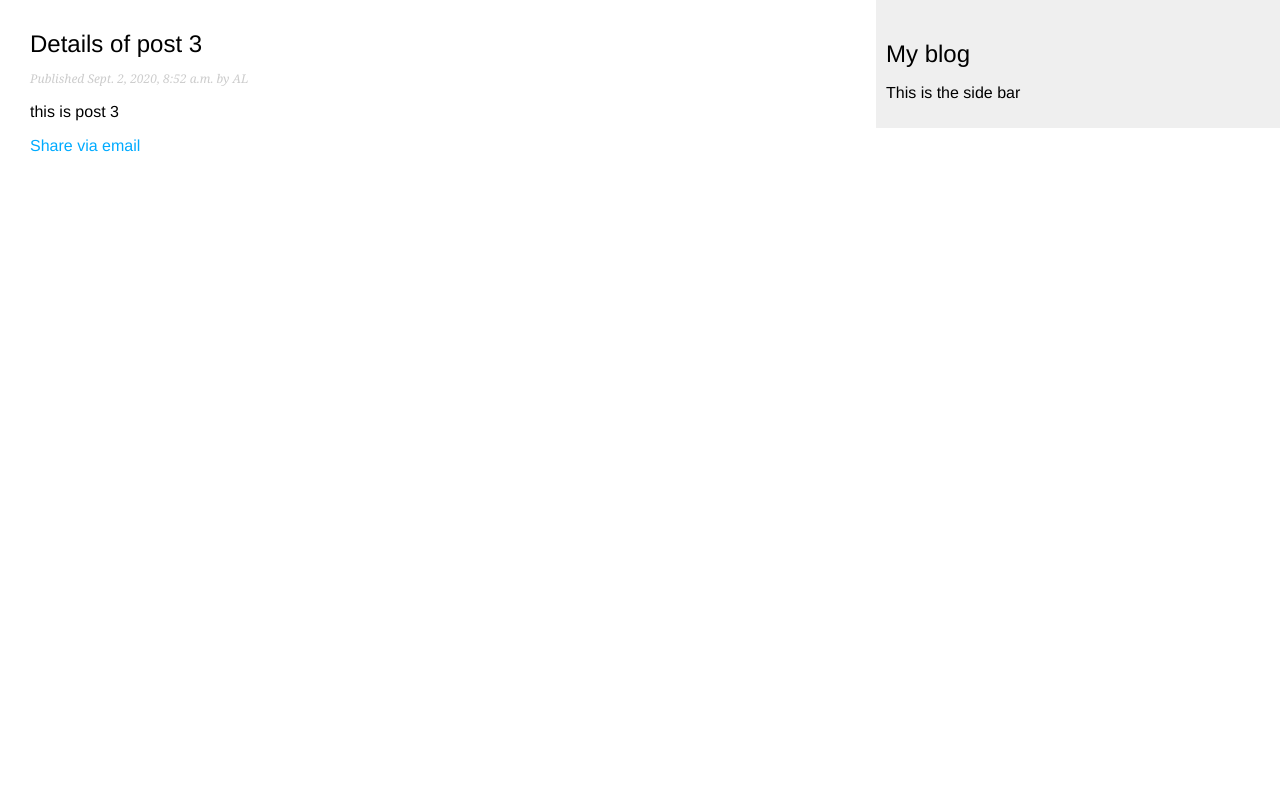
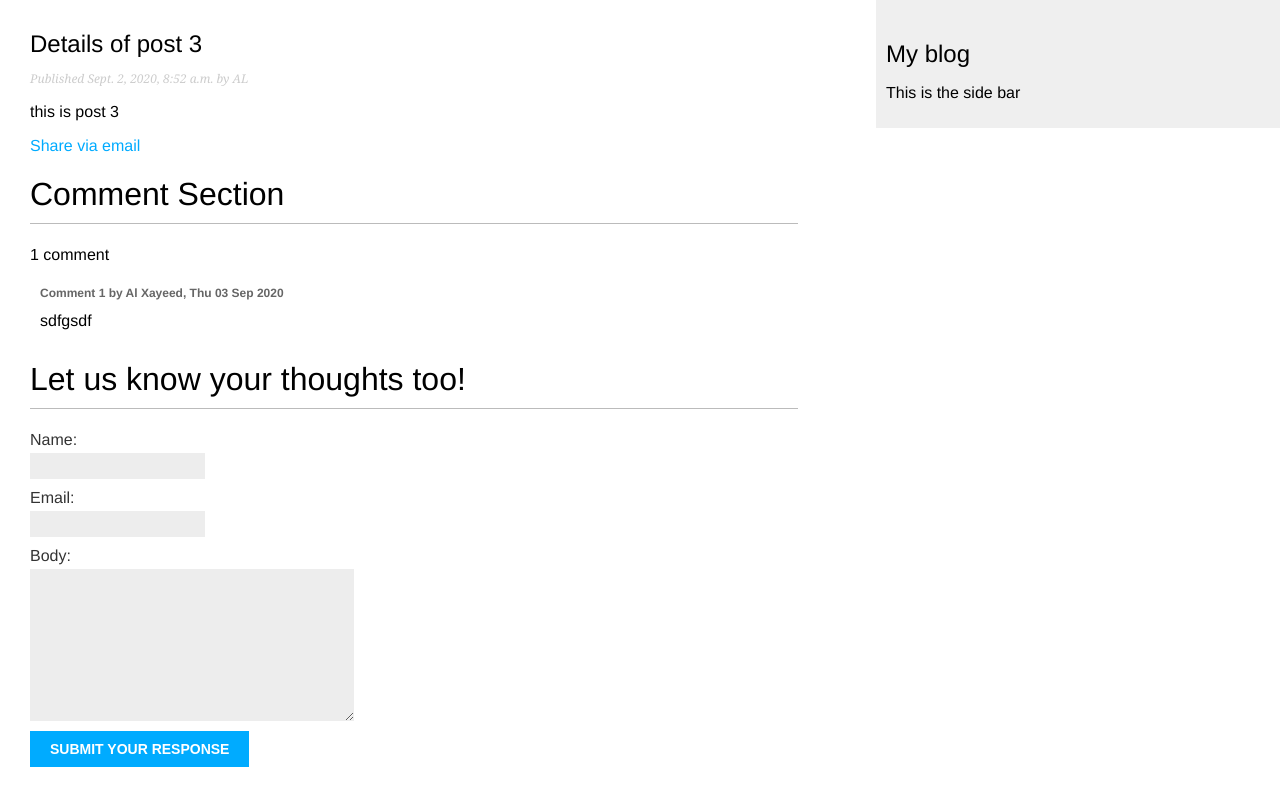
Before and after one commit to alxayeed/django3-blog, a Django app: a page that uses blog/templates/blog/post/detail.html in a window 1280 px wide. Run offline with Django 3.2, Linux system fonts and the light colour scheme; data comes from the database, SQL or seed files in the repository; both versions use the stored data as it was after the commit.

Commit message:
comment section added

```diff
--- a/blog/forms.py
+++ b/blog/forms.py
@@ -1,4 +1,5 @@
 from django import forms
+from .models import Comment
 
 
 class emailForm(forms.Form):
@@ -6,3 +7,10 @@ class emailForm(forms.Form):
     your_email = forms.EmailField()
     recipient_email = forms.EmailField()
     comment = forms.CharField(required=False, widget=forms.Textarea)
+
+
+class CommentForm(forms.ModelForm):
+    class Meta:
+        model = Comment
+        fields = ['name', 'email', 'body']
+        # exclude = ['created', 'active', Post]
--- a/blog/models.py
+++ b/blog/models.py
@@ -48,5 +48,22 @@ class Post(models.Model):
                              self.slug])
 
 
-class email(models.Model):
-    pass
+class Comment(models.Model):
+    post = models.ForeignKey(
+        Post, on_delete=models.CASCADE, related_name="comment")
+    """ that means,Post object will have a backward relation to Comment object with 'comment' name , eg- post.comment.all()
+     (default related_name value will be 'comments_set').
+     If related_name value is '+' , or ends with '+', Post will not have backward relation to Comment
+     """
+
+    name = models.CharField(max_length=30)
+    email = models.EmailField()
+    body = models.TextField(max_length=250)
+    created = models.DateTimeField(auto_now_add=True)
+    active = models.BooleanField(default=True)
+
+    def __str__(self):
+        return f'Comment by {self.name}'
+
+    class Meta:
+        ordering = ["created"]
--- a/blog/templates/blog/post/detail.html
+++ b/blog/templates/blog/post/detail.html
@@ -11,4 +11,29 @@
         Share via email
     </a>
 </p>
+<h1> Comment Section</h1>
+{% with comments.count as total_comment %}
+{{ total_comment}} comment{{ total_comment|pluralize }}
+{% endwith %}
+<br>
+{% for comment in comments %}
+<div class="comment">
+    <p class="info">
+        Comment {{ forloop.counter }} by {{ comment.name }},
+        {{ comment.created|date:'D d M Y' }}
+    </p>
+    {{ comment.body|truncatewords:10 }}
+</div>
+{% endfor %}
+
+{% if not comment_made %}
+<h1>Let us know your thoughts too!</h1>
+<form method="POST">
+    {{ comment_form }}
+    {% csrf_token %}
+    <input type="submit" value="Submit Your Response">
+</form>
+{% else %}
+<h1>Your comment has sucessfully record. Thanks for your feedback!</h1>
+{% endif %}
 {% endblock %}
--- a/blog/views.py
+++ b/blog/views.py
@@ -1,11 +1,10 @@
 from django.shortcuts import render, get_object_or_404
-from .models import Post
+from .models import Post, Comment
 from django.core.paginator import Paginator, EmptyPage, PageNotAnInteger
 # from django.http import HttpResponse
-from .forms import emailForm
+from .forms import emailForm, CommentForm
 from django.core.mail import send_mail
 from mysite import credentials  # python file to store sensitive data
-# Create your views here.
 
 
 def post_list(request):
@@ -37,8 +36,23 @@ def post_details(request, year, month, day, post):
                              publish__month=month,
                              publish__day=day,
                              )
+    comments = post.comment.filter(active='True')
+    comment_made = None
 
-    return render(request, 'blog/post/detail.html', {'post': post})
+    if request.method == 'POST':
+        comment_form = CommentForm(request.POST)
+        if comment_form.is_valid():
+            # Only creates a Comment() obj, does not save to db
+            comment_made = comment_form.save(commit=False)
+            comment_made.post = post  # bind this comment to this post
+            comment_made.save()
+            print(comment_made.post)
+        # print(comment_form)
+
+    else:
+        comment_form = CommentForm()
+
+    return render(request, 'blog/post/detail.html', {'post': post, 'comment_form': comment_form, 'comments': comments, 'comment_made': comment_made})
 
 
 def share(request, post_id):
```
Also changed, not shown: blog/admin.py (+11 -1 lines), blog/migrations/0002_comment.py (added), db.sqlite3.
